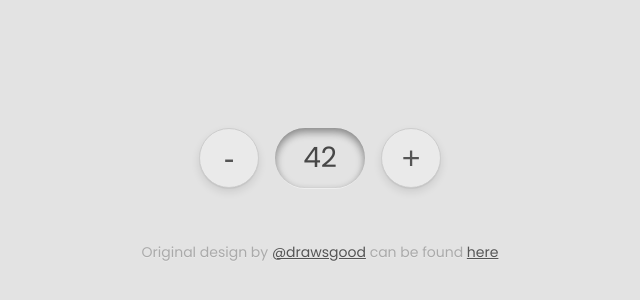
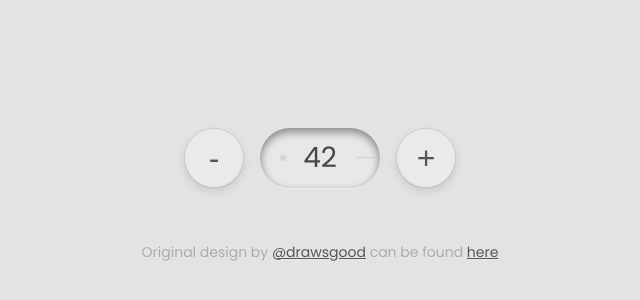
Before and after one commit to MaxStalker/playground-white-spinner, a React (Vite) app: page / in a window 1280 px wide. Shown: the part 198-498 px from the top of the page, without its empty margins (320-960 px from the left). Built offline with nearby package versions, Linux system fonts and the light colour scheme; no server answers.

Commit message:
Some design alterations

```diff
--- a/src/index.css
+++ b/src/index.css
@@ -66,10 +66,10 @@ button:active {
 
 .container {
   position: relative;
-  width: 90px;
+  width: 120px;
   height: 60px;
 
-  background: transparent;
+  background: #e8e8e8;
   box-shadow:
     0 2px 0 -1px rgba(255, 255, 255, 0.4),
     inset 0 4px 8px rgba(0, 0, 0, 0.3),
@@ -90,7 +90,7 @@ button:active {
   align-items: center;
   width: 100%;
   height: 100%;
-  transform-origin: 90px center;
+  transform-origin: 150px center;
   transition: transform 0.2s ease-in-out;
   pointer-events: none;
   transform: translateZ(0);
@@ -104,12 +104,34 @@ button:active {
   align-items: center;
   width: 100%;
   height: 100%;
-  transform-origin: 90px center;
+  transform-origin: 150px center;
   isolation: isolate;
 
   color: #474747;
   font-size: 28px;
   font-weight: bold;
+}
+
+.value::after,
+.value::before {
+  content: "";
+  display: block;
+  position: absolute;
+  height: 1px;
+  width: 24px;
+  border-radius: 5px;
+  right: 0;
+  z-index: 0;
+  box-shadow: 0 0 3px rgba(190, 190, 190, 0.33);
+  background-color: #c2c2c2;
+  opacity: 0.5;
+}
+
+.value::before {
+  left: 20px;
+  width: 6px;
+  height: 6px;
+  right: auto;
 }
 
 .active {
@@ -163,7 +185,7 @@ button:active {
   transform: rotate(-5deg);
 }
 
-section{
+section {
   display: flex;
   flex-direction: column;
   gap: 40px;
@@ -172,9 +194,9 @@ section{
 .fineprint {
   font-size: 14px;
   color: #aaa;
-  text-shadow: 0 1px rgba(255,255,255,0.25);
+  text-shadow: 0 1px rgba(255, 255, 255, 0.25);
 }
 
-.fineprint a{
+.fineprint a {
   color: #555;
 }
```
